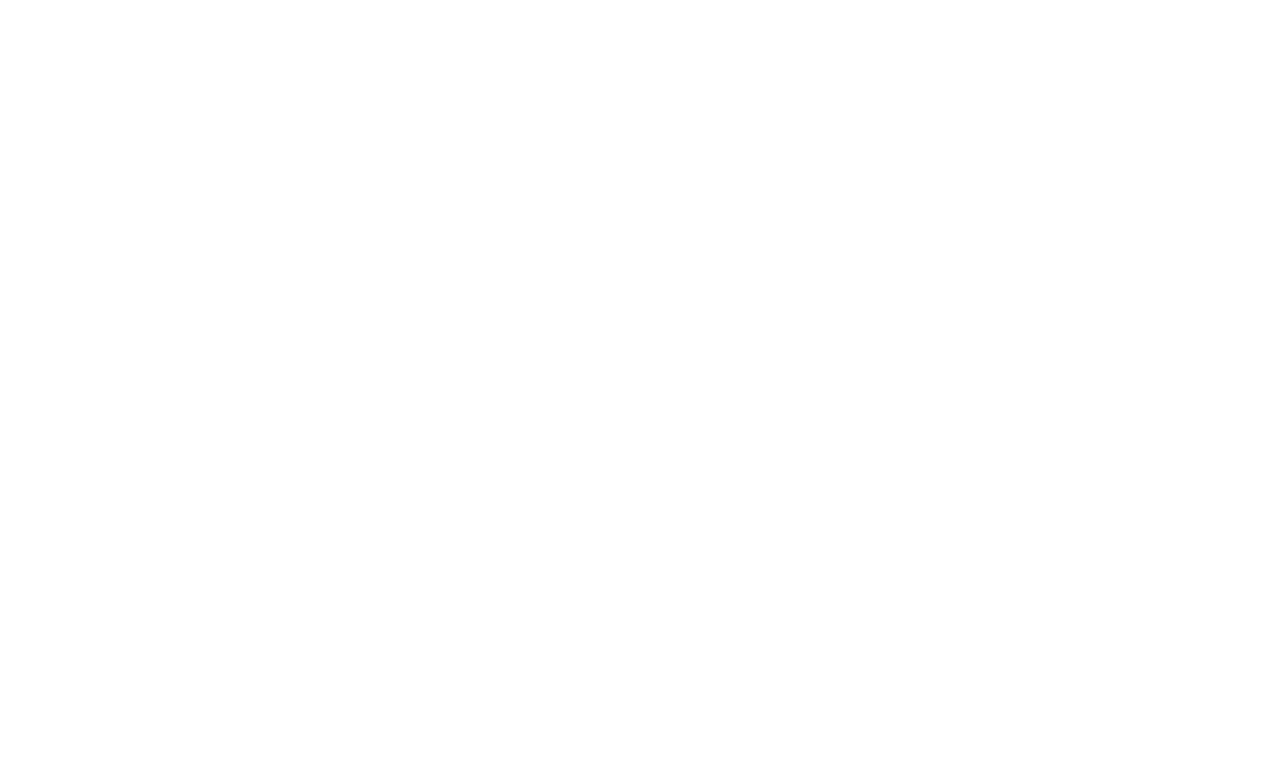
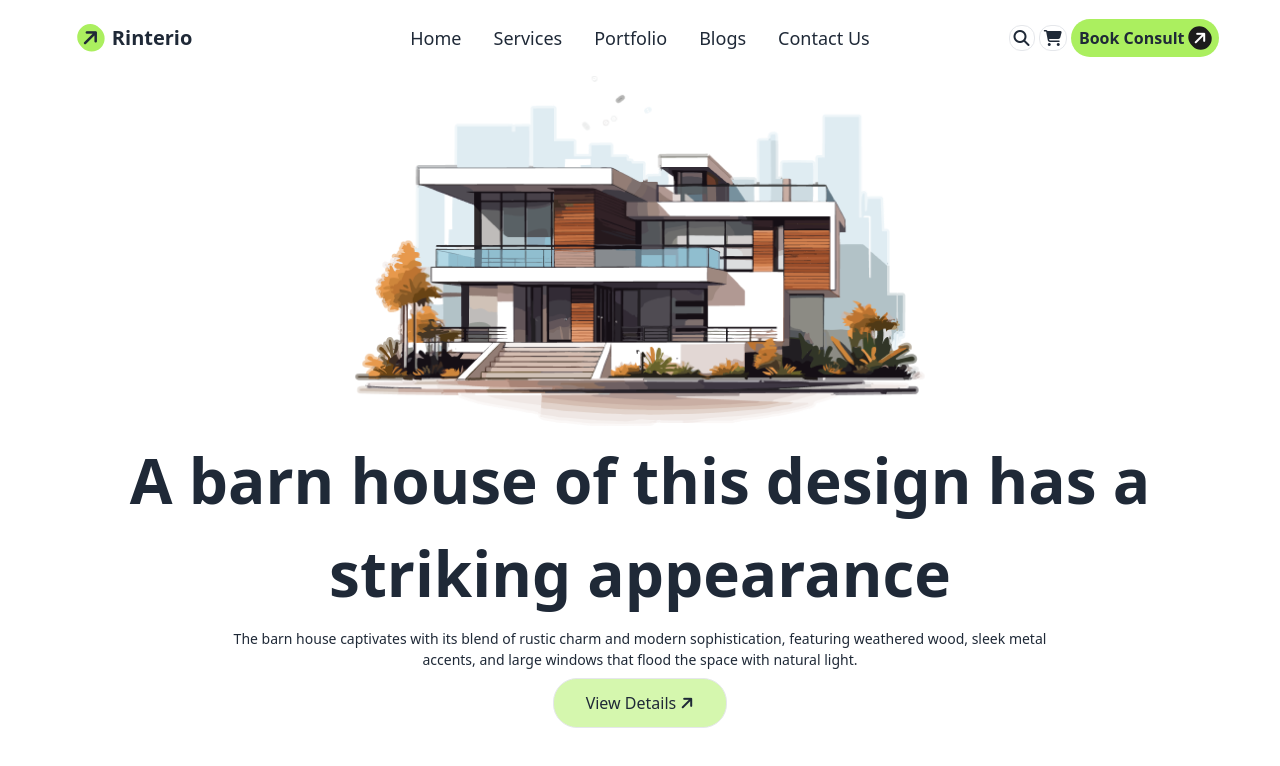
Before and after one commit to itssmahin/my-assignment-3, a plain HTML site: page index.html in a window 1280 px wide. Drawn offline with nearby package versions, Linux system fonts and the light colour scheme.

Commit message:
added navbar and header section

```diff
--- a/index.html
+++ b/index.html
@@ -23,7 +23,91 @@
 
 
 </head>
-<body class="font-Manrope">
+<body class="font-Manrope ">
+
+    <!-- header section starts here -->
+
+    <header>
+  <!-- nav section starts here -->
+
+<nav class=" w-11/12 mx-auto">
+  <div class="navbar">
+    <div class="navbar-start">
+
+      <a class="btn btn-ghost text-xl font-bold"><i class="fa-solid fa-arrow-right bg-[#ABEF5F] rounded-3xl -rotate-45 px-1 py-1"></i>   Rinterio</a>
+    </div>
+    <div class="navbar-center hidden lg:flex ">
+      <ul class="menu menu-horizontal px-1 text-lg font-medium">
+        <li class="hover:text-[#494949]"><a>Home</a></li>
+        <li class="hover:text-[#494949]"><a>Services</a></li>
+        <li class="hover:text-[#494949]"><a>Portfolio</a></li>
+        <li class="hover:text-[#494949]"><a>Blogs</a></li>
+        <li class="hover:text-[#494949]"><a>Contact Us</a></li>
+      </ul>
+    </div>
+    <div class="navbar-end">
+ <div class="flex items-center gap-5 sm:hidden lg:block  sm:gap-3">
+
+  <button>
+    <i class="fa-solid fa-magnifying-glass border px-1  py-1 rounded-xl bg-white "></i>
+  </button>
+
+
+  <button>
+    <i class="fa-solid fa-cart-shopping border px-1  py-1 rounded-xl bg-white"></i>
+  </button>
+
+  <button><span class="rounded-3xl bg-[#ABEF5F] px-2 py-2 font-semibold ">Book Consult  <i class="fa-solid fa-arrow-right text-white rounded-3xl bg-[#1C1C1C] -rotate-45 px-1 py-1"></i> </span></button>
+
+ </div>
+
+
+      <div class="dropdown">
+        <div tabindex="0" role="button" class="btn btn-ghost lg:hidden">
+          <i class="fa-solid fa-bars"></i>
+        </div>
+        <ul
+          tabindex="0"
+          class="menu menu-sm dropdown-content bg-base-100 rounded-box z-[1] mt-3 w-52 p-2 shadow text-lg font-medium right-0 gap-5">
+          <li class="hover:text-[#494949]"><a>Home</a></li>
+          <li class="hover:text-[#494949]"><a>Services</a></li>
+          <li class="hover:text-[#494949]"><a>Portfolio</a></li>
+          <li class="hover:text-[#494949]"><a>Blogs</a></li>
+          <li class="hover:text-[#494949]"><a>Contact Us</a></li>
+
+        </ul>
+      </div>
+
+    </div>
+  </div>
+</nav>
+
+
+<!-- banner section starts here -->
+
+ <div class="">
+<!-- img content -->
+<div class="flex items-center justify-center">
+<img  src="assets/banner.png" alt="">
+
+</div>
+
+<!-- text content -->
+
+<div class="text-center">
+  <h3 class="text-[62px]  font-bold mt-2"> A barn house of this design has a <br> striking appearance</h3>
+  <p class="text-[14px] mt-2">The barn house captivates with its blend of rustic charm and modern sophistication, featuring weathered wood, sleek metal <br> accents, and large windows that flood the space with natural light.</p>
+  <button class="border rounded-3xl  px-8 py-3 bg-[#ABEF5F80] font-medium mt-2">View Details <i class="fa-solid fa-arrow-right  -rotate-45 "></i></button>
+
+  </div>
+
+
+
+
+ </div>
+
+
+    </header>
 
 
 
```
